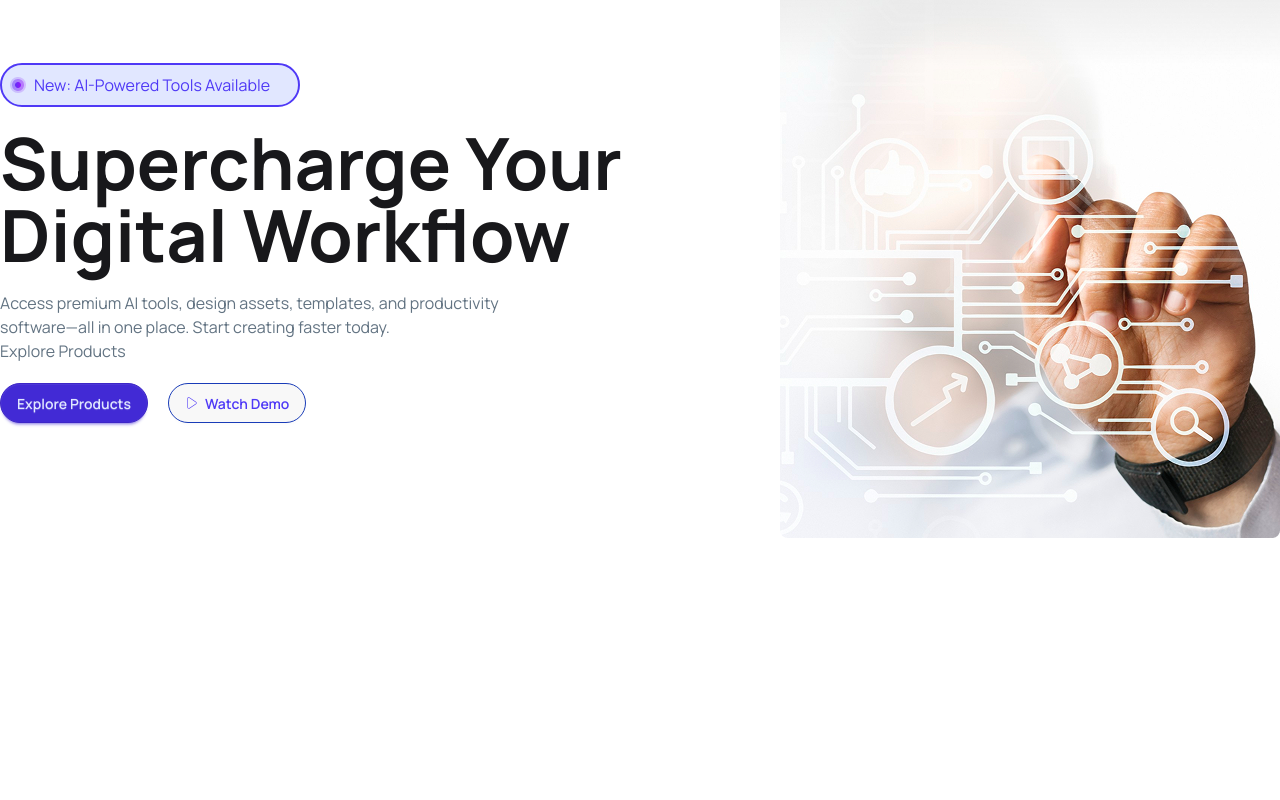
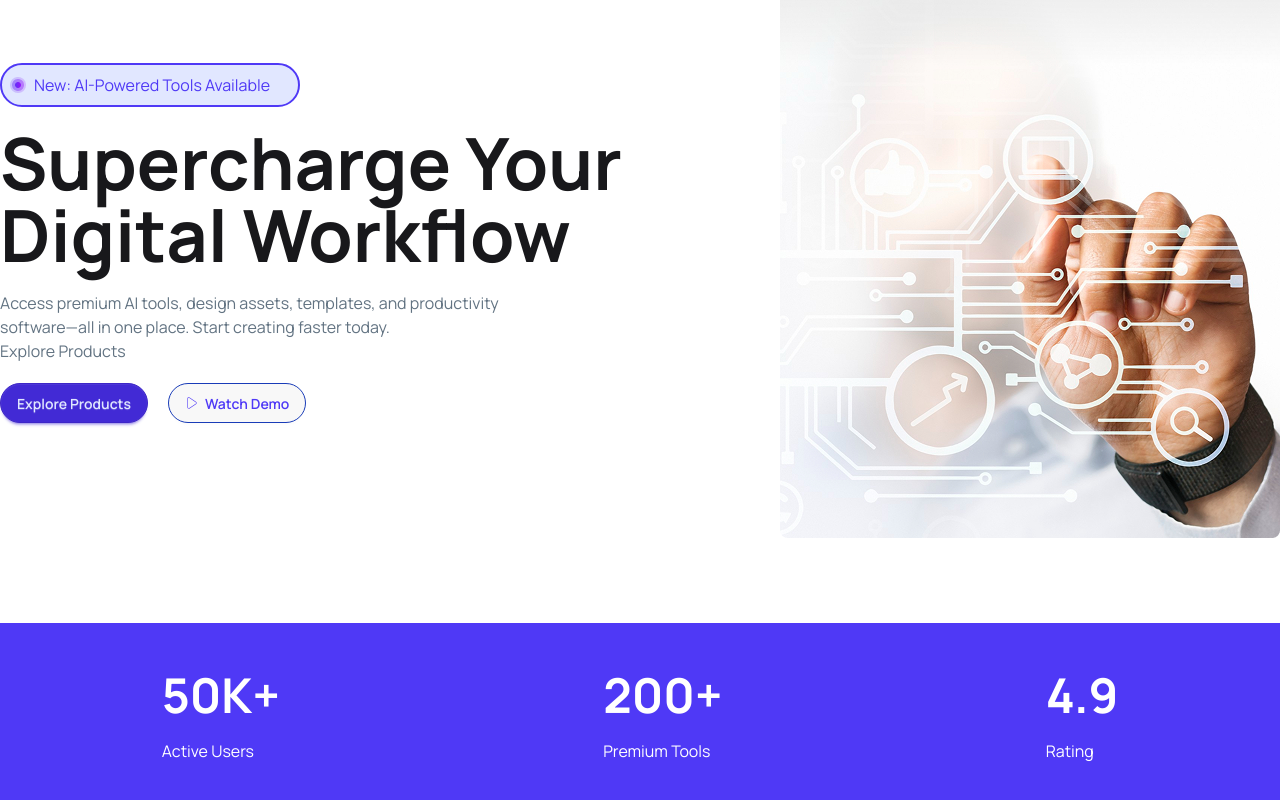
Before and after one commit to arifu-lislam/Dgitools-Platform, a React (Vite) app: page / in a window 1280 px wide. Shown: the part 226-1026 px from the top of the page. Before the commit the page ends 800 px from the top, so only its background shows below. Built offline with nearby package versions, Linux system fonts and the light colour scheme.

Commit message:
added stateSection

```diff
--- a/src/App.jsx
+++ b/src/App.jsx
@@ -1,5 +1,6 @@
 import "./App.css";
 import Banner from "./components/HomePage/Banner/Banner";
+import StateSection from "./components/HomePage/StateSection/StateSection";
 import Navbar from "./components/Navbar/Navbar";
 
 function App() {
@@ -7,6 +8,7 @@ function App() {
     <>
       <Navbar></Navbar>
       <Banner></Banner>
+      <StateSection></StateSection>
     </>
   );
 }
--- /dev/null
+++ b/src/components/HomePage/Products/Products.jsx
@@ -0,0 +1,11 @@
+import React from "react";
+
+const Products = () => {
+  return (
+    <div>
+      <h2>Hello</h2>
+    </div>
+  );
+};
+
+export default Products;
--- /dev/null
+++ b/src/components/HomePage/StateSection/StateSection.jsx
@@ -0,0 +1,26 @@
+import React from "react";
+
+const StateSection = () => {
+  return (
+    <div className="mt-[85px] font-family bg-[#4F39F6] py-12">
+      <div className=" text-white flex justify-around ">
+        <div>
+          <h2 className="text-5xl font-bold mb-5">50K+</h2>
+          <p>Active Users</p>
+        </div>
+        {/* <div className="divider bg-white"></div> */}
+        <div>
+          <h2 className="text-5xl font-bold mb-5">200+</h2>
+          <p>Premium Tools</p>
+        </div>
+        {/* <div className="divider bg-white"></div> */}
+        <div>
+          <h2 className="text-5xl font-bold mb-5">4.9</h2>
+          <p>Rating</p>
+        </div>
+      </div>
+    </div>
+  );
+};
+
+export default StateSection;
```
